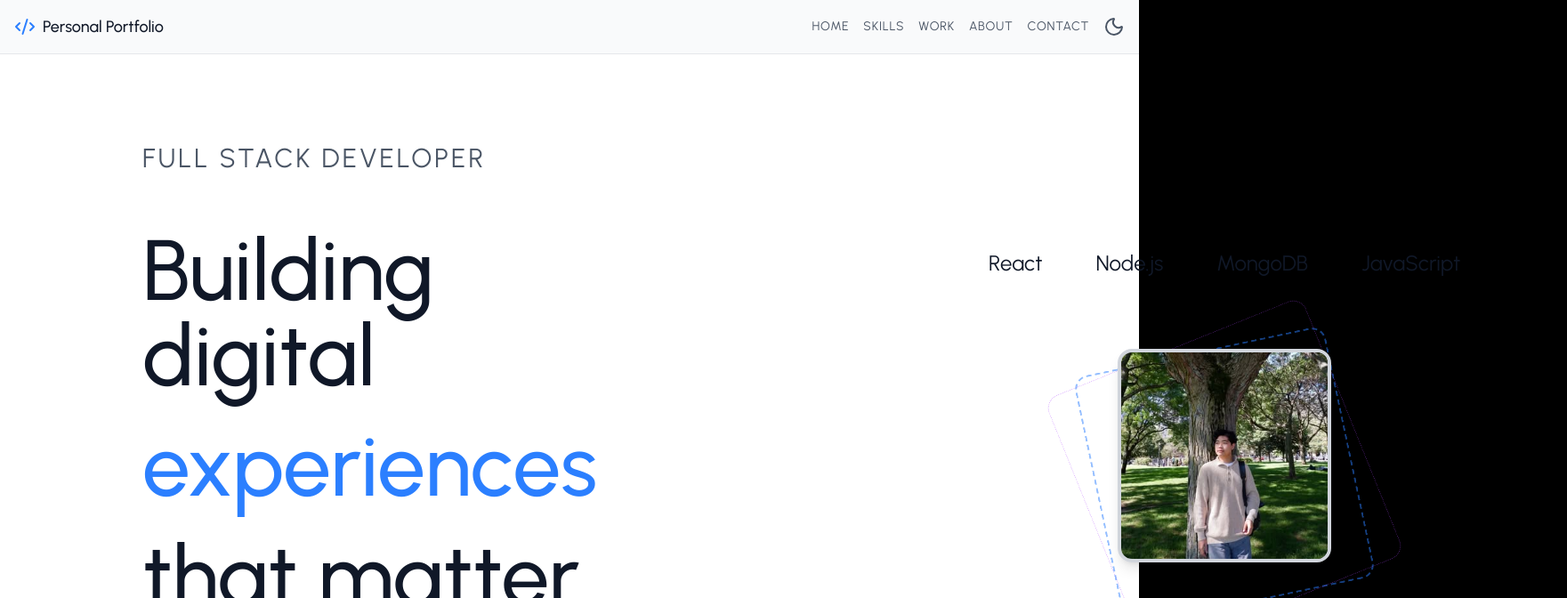
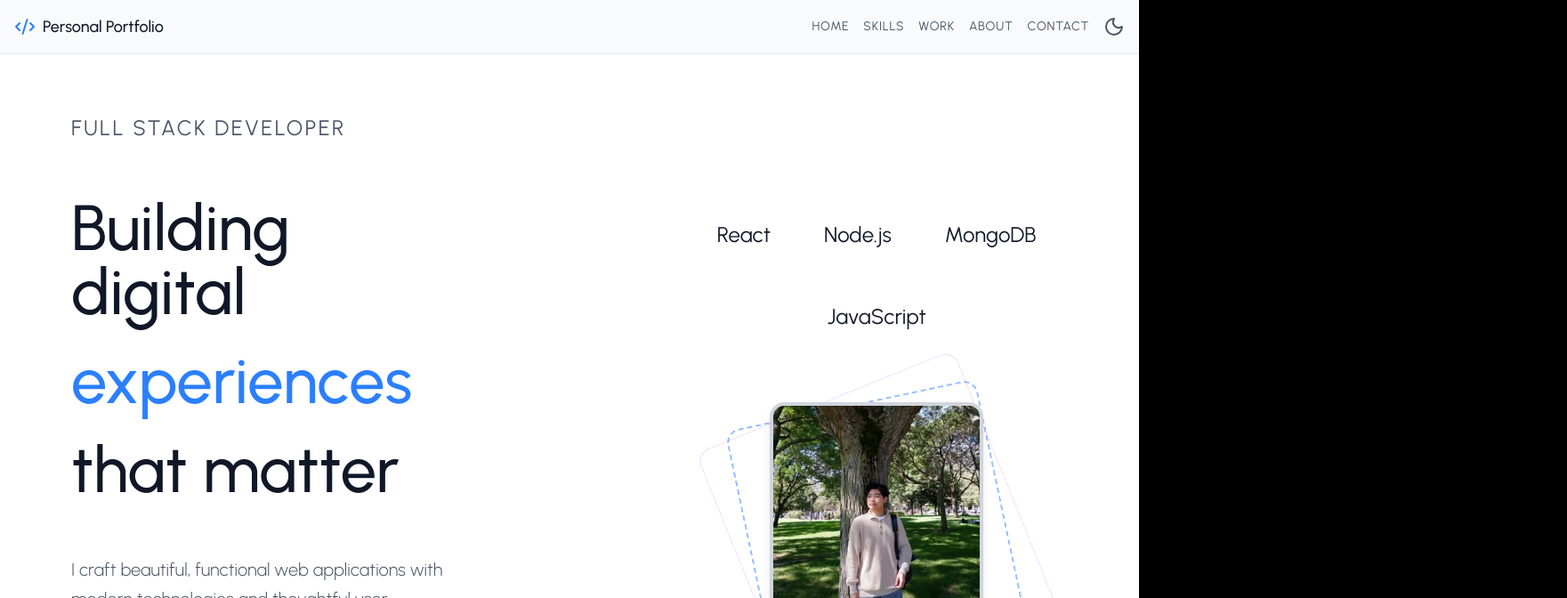
Before and after one commit to minmin1805/Personal-Portfolio-Web-App, a React (Vite) app in the folder frontend/: page / in a window 1280 px wide. Shown: the top 672 px of the page at 89% size, 1761 px wide, since content can reach past the window. Built offline with nearby package versions, Linux system fonts and the light colour scheme.

Commit message:
bugs fix for hero section

```diff
--- a/frontend/src/components/Sections/HeroSection.jsx
+++ b/frontend/src/components/Sections/HeroSection.jsx
@@ -68,7 +68,7 @@ function HeroSection() {
   return (
     <div>
       <div
-        className={`lg:hidden min-h-screen transition-all duration-500 ${
+        className={`xl:hidden min-h-screen transition-all duration-500 ${
           isDarkMode ? "bg-gray-950 text-white" : "bg-white text-gray-900"
         }`}
       >
@@ -311,21 +311,21 @@ function HeroSection() {
 
       {/*Desktop View*/}
       <div
-        className={`hidden lg:block h-screen w-full ${
+        className={`hidden xl:block min-h-screen w-full ${
           isDarkMode ? "bg-gray-950 text-white" : "bg-white text-gray-900"
         }`}
       >
-        <div className="flex flex-row justify-between gap-20">
+        <div className="flex flex-col xl:flex-row justify-center xl:justify-between items-center gap-8 xl:gap-20 min-h-screen px-4 lg:px-8">
           {/*Left Side - Full Stack Developer Building digital experiences that matter...*/}
           <motion.div
-            className="flex flex-col justify-center h-full p-40"
+            className="flex flex-col justify-center w-full xl:w-1/2 p-4 lg:p-8 xl:p-12 mt-20"
             initial="hidden"
             animate="visible"
             variants={containerVariants}
           >
             <motion.h2
               variants={itemsVariants}
-              className={`mb-15 text-3xl uppercase tracking-widest ${
+              className={`mb-6 lg:mb-15 text-xl lg:text-2xl xl:text-2xl uppercase tracking-widest ${
                 isDarkMode ? "text-gray-400" : "text-gray-600"
               }`}
             >
@@ -334,19 +334,19 @@ function HeroSection() {
 
             <motion.div
               variants={textVariants}
-              className={`mb-15 text-8xl font-medium ${
+              className={`mb-8 lg:mb-15 text-4xl lg:text-6xl xl:text-7xl font-medium ${
                 isDarkMode ? "text-white" : "text-gray-900"
               }`}
             >
               <motion.h2
                 variants={textVariants}
-                className={`mb-7 ${isDarkMode ? "text-white" : "text-gray-900"}`}
+                className={`mb-4 lg:mb-7 ${isDarkMode ? "text-white" : "text-gray-900"}`}
               >
                 Building digital
               </motion.h2>
               <motion.h2
                 variants={textVariants}
-                className="mb-7 text-blue-500"
+                className="mb-4 lg:mb-7 text-blue-500"
               >
                 experiences
               </motion.h2>
@@ -360,9 +360,9 @@ function HeroSection() {
 
             <motion.p
               variants={textVariants}
-              className={`text-base md:text-xl mb-15 ${
+              className={`text-base lg:text-lg xl:text-xl mb-8 lg:mb-15 ${
                 isDarkMode ? "text-gray-400" : "text-gray-600"
-              } mb-8 max-w-xl font-light leading-relaxed`}
+              } max-w-xl font-light leading-relaxed`}
             >
               I craft beautiful, functional web applications with modern
               technologies and thoughtful user experience.
@@ -370,13 +370,13 @@ function HeroSection() {
 
             <motion.div
               variants={itemsVariants}
-              className="flex flex-row gap-4"
+              className="flex flex-col sm:flex-row gap-4 mb-8 lg:mb-0"
             >
               <motion.button
                 whileHover={{ y: -2, scale: 1.02 }}
                 whileTap={{ scale: 0.98 }}
                 onClick={() => scrollToSection("work")}
-                className="bg-blue-500 text-white px-8 py-4 rounded-full font-medium hover:bg-blue-600 transition-colors"
+                className="bg-blue-500 text-white px-6 lg:px-8 py-3 lg:py-4 rounded-full font-medium hover:bg-blue-600 transition-colors"
               >
                 View Work
               </motion.button>
@@ -386,7 +386,7 @@ function HeroSection() {
                 onClick={() => scrollToSection("contact")}
                 className={`border ${
                   isDarkMode ? "border-gray-700" : "border-gray-300"
-                } px-8 py-4 rounded-full transition-all duration-300 ${
+                } px-6 lg:px-8 py-3 lg:py-4 rounded-full transition-all duration-300 ${
                   isDarkMode
                     ? "text-gray-400 hover:text-white hover:border-gray-600"
                     : "text-gray-600 hover:text-gray-900 hover:border-gray-400"
@@ -398,7 +398,7 @@ function HeroSection() {
 
             <motion.div
               variants={itemsVariants}
-              className="flex flex-row mt-15 gap-15"
+              className="flex flex-row mt-8 lg:mt-15 gap-6 lg:gap-15 justify-center xl:justify-start"
             >
               {[
                 { icon: FiGithub, href: "https://github.com/yourusername" },
@@ -429,7 +429,7 @@ function HeroSection() {
 
           {/*Right Side - Profile Image + Tech Stack*/}
           <motion.div
-            className="flex flex-col items-center p-30 mt-40"
+            className="flex flex-col items-center w-full xl:w-1/2 p-4 lg:p-8"
             initial="hidden"
             animate="visible"
             variants={containerVariants}
@@ -437,7 +437,7 @@ function HeroSection() {
             {/* Tech Stack */}
             <motion.div
               variants={itemsVariants}
-              className="flex flex-row gap-15 mb-20 text-2xl"
+              className="flex flex-wrap justify-center gap-4 lg:gap-8 xl:gap-15 mb-8 lg:mb-12 xl:mb-20 text-lg lg:text-xl xl:text-2xl"
             >
               {[
                 "React",
@@ -467,7 +467,7 @@ function HeroSection() {
               variants={imageVariants}
               className="relative"
             >
-              <div className="relative w-72 h-72 mx-auto">
+              <div className="relative w-48 h-48 lg:w-60 lg:h-60 xl:w-72 xl:h-72 mx-auto">
                 {/* Profile Image */}
                 <motion.div
                   whileHover={{
@@ -475,7 +475,7 @@ function HeroSection() {
                     rotate: 2,
                     transition: { duration: 0.3 }
                   }}
-                  className={`w-60 h-60 mx-auto rounded-2xl overflow-hidden border-4 ${
+                  className={`w-40 h-40 lg:w-52 lg:h-52 xl:w-60 xl:h-60 mx-auto rounded-2xl overflow-hidden border-4 ${
                     isDarkMode ? "border-gray-800" : "border-gray-300"
                   } shadow-lg relative z-10 cursor-pointer`}
                 >
@@ -496,7 +496,7 @@ function HeroSection() {
                     repeat: Infinity,
                     ease: "linear",
                   }}
-                  className="absolute inset-0 w-72 h-72 rounded-2xl border-2 border-dashed border-blue-500/50"
+                  className="absolute inset-0 w-48 h-48 lg:w-60 lg:h-60 xl:w-72 xl:h-72 rounded-2xl border-2 border-dashed border-blue-500/50"
                 />
 
                 {/* Decorative Ring 2 - Outer */}
@@ -509,7 +509,7 @@ function HeroSection() {
                     repeat: Infinity,
                     ease: "linear",
                   }}
-                  className="absolute -inset-3 w-78 h-78 rounded-2xl border border-dotted border-purple-500/40"
+                  className="absolute -inset-2 lg:-inset-3 w-52 h-52 lg:w-66 lg:h-66 xl:w-78 xl:h-78 rounded-2xl border border-dotted border-purple-500/40"
                 />
               </div>
             </motion.div>
```
